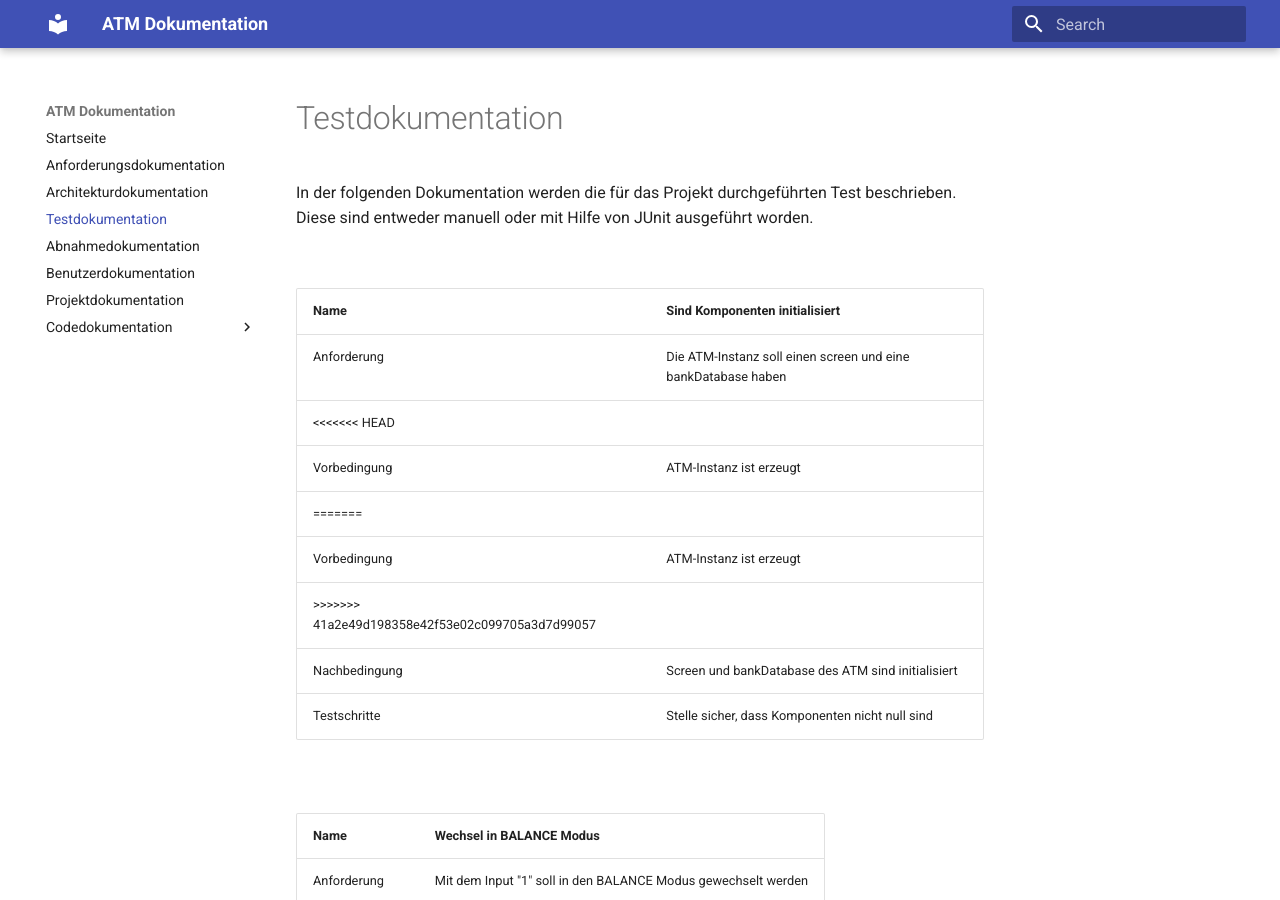
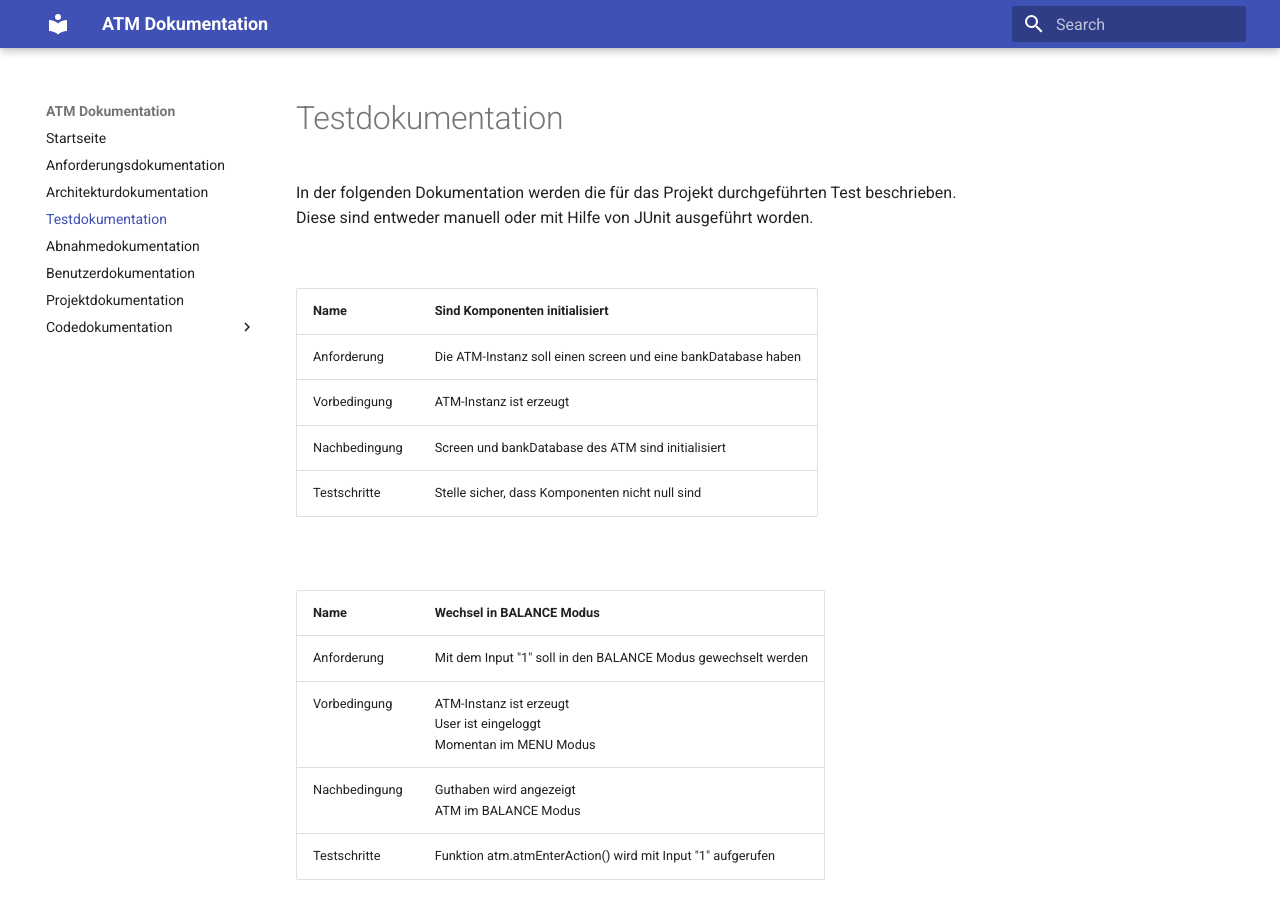
Before and after one commit to Halfpipe-SD/ATM, an MkDocs documentation site: the page built from docs/docs/test-docs.md, in a window 1280 px wide and 900 px high. Built offline with MkDocs 1.6.1 and Material for MkDocs 9.7.7, drawn with Linux system fonts in a browser that asks for light colours.

Commit message:
fix test documentation

```diff
--- a/docs/docs/test-docs.md
+++ b/docs/docs/test-docs.md
@@ -7,11 +7,7 @@ In der folgenden Dokumentation werden die für das Projekt durchgeführten Test
 | Name          | Sind Komponenten initialisiert                                |
 | ------------- | ------------------------------------------------------------- |
 | Anforderung   | Die ATM-Instanz soll einen screen und eine bankDatabase haben |
-<<<<<<< HEAD
 | Vorbedingung  | ATM-Instanz ist erzeugt                                       |
-=======
-| Vorbedingung  | ATM-Instanz ist erzeugt                                      |
->>>>>>> 41a2e49d198358e42f53e02c099705a3d7d99057
 | Nachbedingung | Screen und bankDatabase des ATM sind initialisiert            |
 | Testschritte  | Stelle sicher, dass Komponenten nicht null sind               |
 
@@ -89,11 +85,11 @@ In der folgenden Dokumentation werden die für das Projekt durchgeführten Test
 
 </br>
 
-| Name          | Ungültiger Einzahlungs-Betrag                                                                                                                                                                                |
-| ------------- | ------------------------------------------------------------------------------------------------------------------------------------------------------------------------------------------------------------ |
-| Anforderung   | Es soll eine InvalidTransactionException geworfen werden, wenn versucht wird einen ungültigen Betrag einzuzahlen                                                                                             |
-| Vorbedingung  | Ein Objekt der Klasse CashDispenser ist erzeugt                                                                                                                                                              |
-| Nachbedingung | Es wurde 3 mal eine InvalidTransactionException geworfen                                                                                                                                                     |
+| Name          | Ungültiger Einzahlungs-Betrag                                                                                                                                                                                 |
+| ------------- | ------------------------------------------------------------------------------------------------------------------------------------------------------------------------------------------------------------- |
+| Anforderung   | Es soll eine InvalidTransactionException geworfen werden, wenn versucht wird einen ungültigen Betrag einzuzahlen                                                                                              |
+| Vorbedingung  | Ein Objekt der Klasse CashDispenser ist erzeugt                                                                                                                                                               |
+| Nachbedingung | Es wurde 3 mal eine InvalidTransactionException geworfen                                                                                                                                                      |
 | Testschritte  | Es wird überprüft, ob bei folgenden ungültigen Eingaben eine Exception geworfen wird:</br>- Eingabe: -4€ (negativ)</br>- Eingabe: 7€ (nicht durch 5 teilbar)</br>- Eingabe: 1100€ (mehr als 1000€ auf einmal) |
 
 </br>
```
